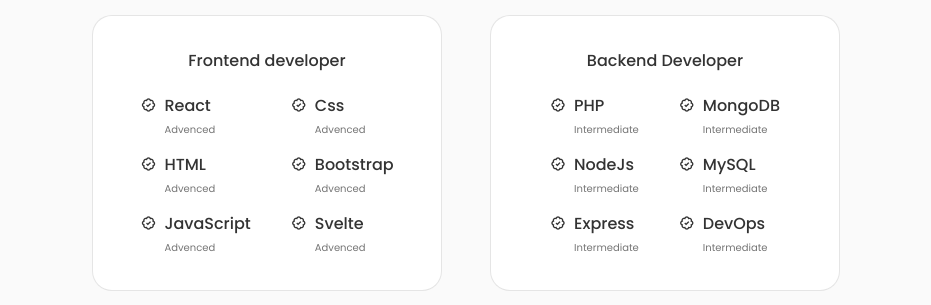
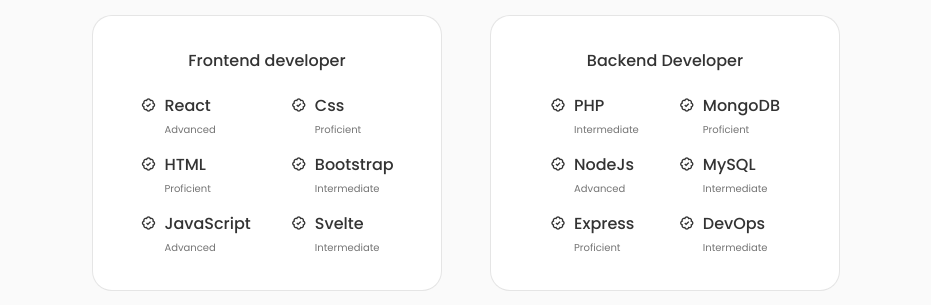
Before and after one commit to EdinMesanovic/portfolio_no1, a React (Vite) app: page / in a window 1280 px wide. Shown: the part 1720-2025 px from the top of the page, without its empty margins (174-1105 px from the left). Built offline with nearby package versions, Linux system fonts and the light colour scheme.

Commit message:
Skills update

```diff
--- a/src/components/about/About.jsx
+++ b/src/components/about/About.jsx
@@ -19,7 +19,7 @@
 
                 <p className="about__description">I'm a web developer with a unique blend of self-taught skills and formal education. I've honed my abilities to create robust and dynamic full-stack applications. My expertise extends from the front-end to the back-end, ensuring seamless and efficient user experiences.</p>
 
-                <a download="" href={CV} className="button button--flex">Download CV
+                <a download="" href={CV} className="button button--flex" target='_blank'>Download CV
                     <svg
                     className="button__icon"
                     xmlns="http://www.w3.org/2000/svg"
--- a/src/components/footer/Footer.jsx
+++ b/src/components/footer/Footer.jsx
@@ -14,11 +14,11 @@
                 </li>
 
                 <li>
-                    <a href={CV} className="footer__link">Portfolio</a>
+                    <a download='' href={CV} className="footer__link" target='_blank'>Portfolio</a>
                 </li>
 
                 <li>
-                    <a href="#testimonials" className="footer__link">Testimonials</a>
+                    <a href="#projects" className="footer__link">Projects</a>
                 </li>
             </ul>
 
--- a/src/components/skills/Backend.jsx
+++ b/src/components/skills/Backend.jsx
@@ -21,7 +21,7 @@
 
                     <div>
                         <h3 className="skills__name">NodeJs</h3>
-                        <span className="skills__level">Intermediate</span>
+                        <span className="skills__level">Advanced</span>
                     </div>
                 </div>
 
@@ -30,7 +30,7 @@
 
                     <div>
                         <h3 className="skills__name">Express</h3>
-                        <span className="skills__level">Intermediate</span>
+                        <span className="skills__level">Proficient</span>
                     </div>
                 </div>
             </div>
@@ -41,7 +41,7 @@
 
                     <div>
                         <h3 className="skills__name">MongoDB</h3>
-                        <span className="skills__level">Intermediate</span>
+                        <span className="skills__level">Proficient</span>
                     </div>
                 </div>
 
--- a/src/components/skills/Frontend.jsx
+++ b/src/components/skills/Frontend.jsx
@@ -12,7 +12,7 @@
 
                     <div>
                         <h3 className="skills__name">React</h3>
-                        <span className="skills__level">Advenced</span>
+                        <span className="skills__level">Advanced</span>
                     </div>
                 </div>
 
@@ -21,7 +21,7 @@
 
                     <div>
                         <h3 className="skills__name">HTML</h3>
-                        <span className="skills__level">Advenced</span>
+                        <span className="skills__level">Proficient</span>
                     </div>
                 </div>
 
@@ -30,7 +30,7 @@
 
                     <div>
                         <h3 className="skills__name">JavaScript</h3>
-                        <span className="skills__level">Advenced</span>
+                        <span className="skills__level">Advanced</span>
                     </div>
                 </div>
             </div>
@@ -41,7 +41,7 @@
 
                     <div>
                         <h3 className="skills__name">Css</h3>
-                        <span className="skills__level">Advenced</span>
+                        <span className="skills__level">Proficient</span>
                     </div>
                 </div>
 
@@ -50,7 +50,7 @@
 
                     <div>
                         <h3 className="skills__name">Bootstrap</h3>
-                        <span className="skills__level">Advenced</span>
+                        <span className="skills__level">Intermediate</span>
                     </div>
                 </div>
 
@@ -59,7 +59,7 @@
 
                     <div>
                         <h3 className="skills__name">Svelte</h3>
-                        <span className="skills__level">Advenced</span>
+                        <span className="skills__level">Intermediate</span>
                     </div>
                 </div>
             </div>
```
